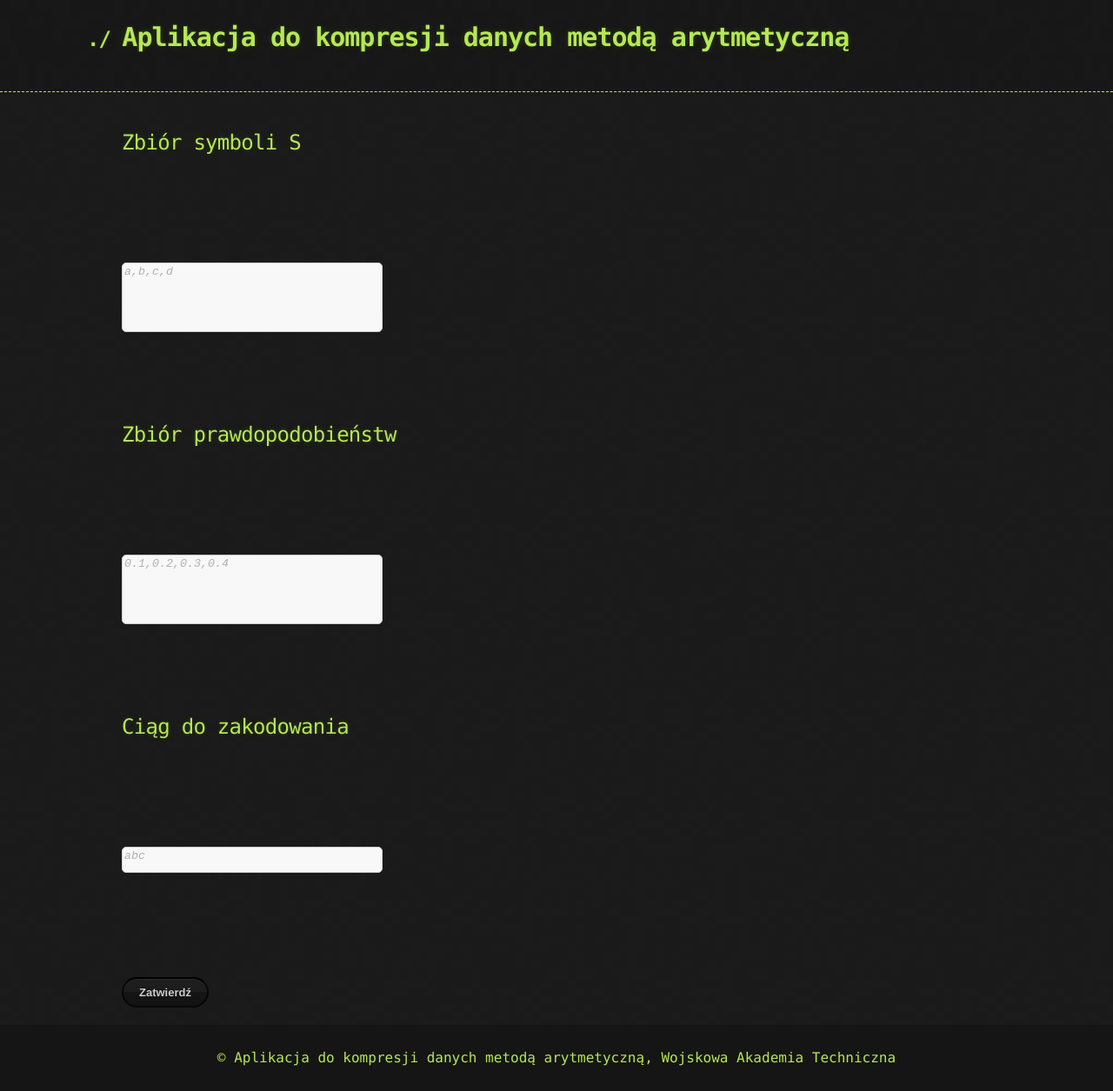
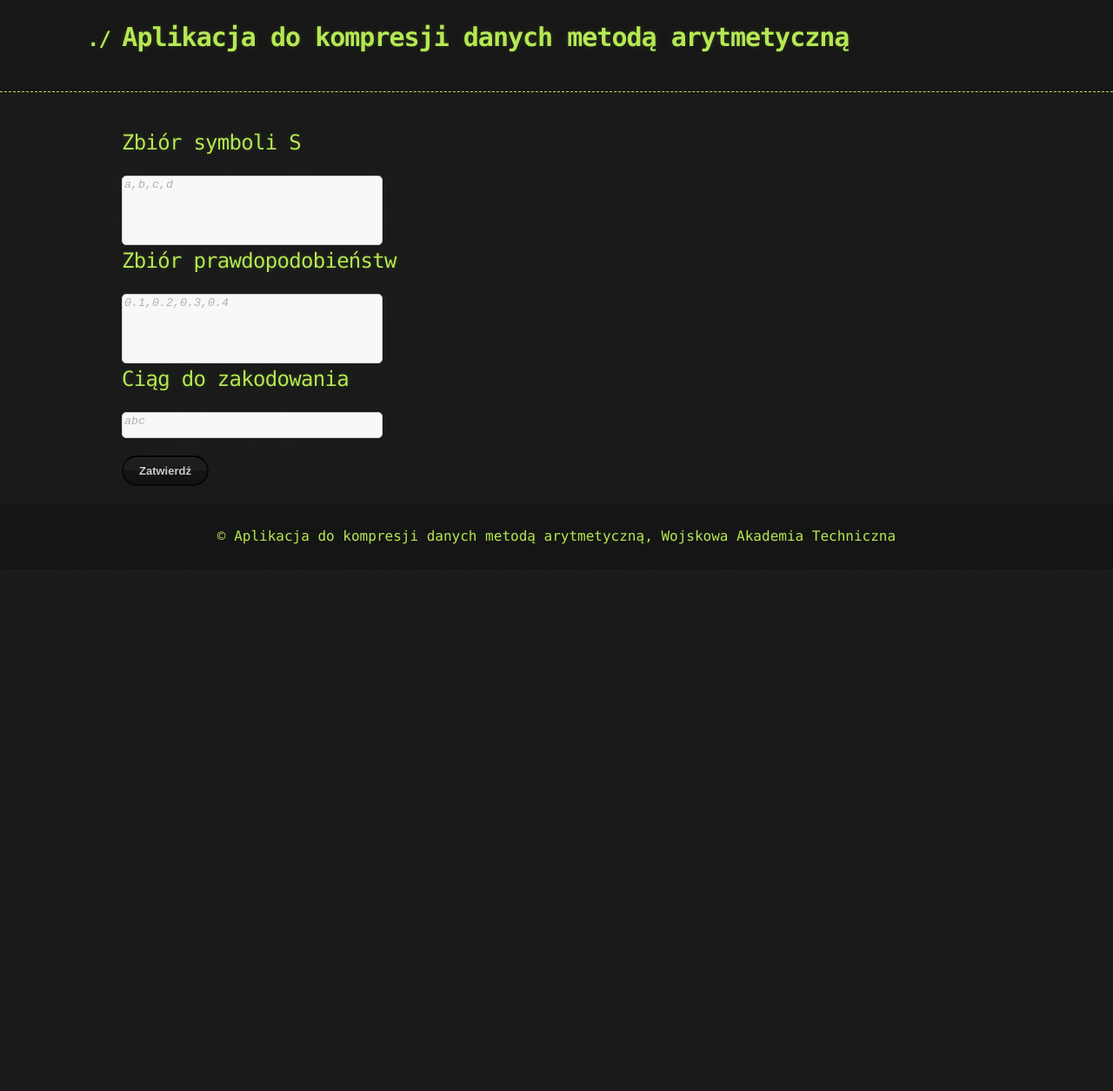
Before and after one commit to Mattheosq/compression-teaching-site, a Jekyll site: the page built from index.markdown, in a window 1280 px wide. Shown: the whole page at 87% size. Built offline with Jekyll 4.4.1, drawn with Linux system fonts in a browser that asks for light colours; the repository's description, which GitHub fills in, is left out; after the commit the page ends 900 px from its top, so only the background shows below that.

Commit message:
Update custom.scss

```diff
--- a/_sass/custom.scss
+++ b/_sass/custom.scss
@@ -35,7 +35,7 @@ textarea {
   overflow-y: auto;
   width: 30%;
   height: 80px;
-  margin: 100px 0;
+  margin: 0;
   padding: 2px;
   border: 1px solid #ccc;
   border-radius: 5px;
```
